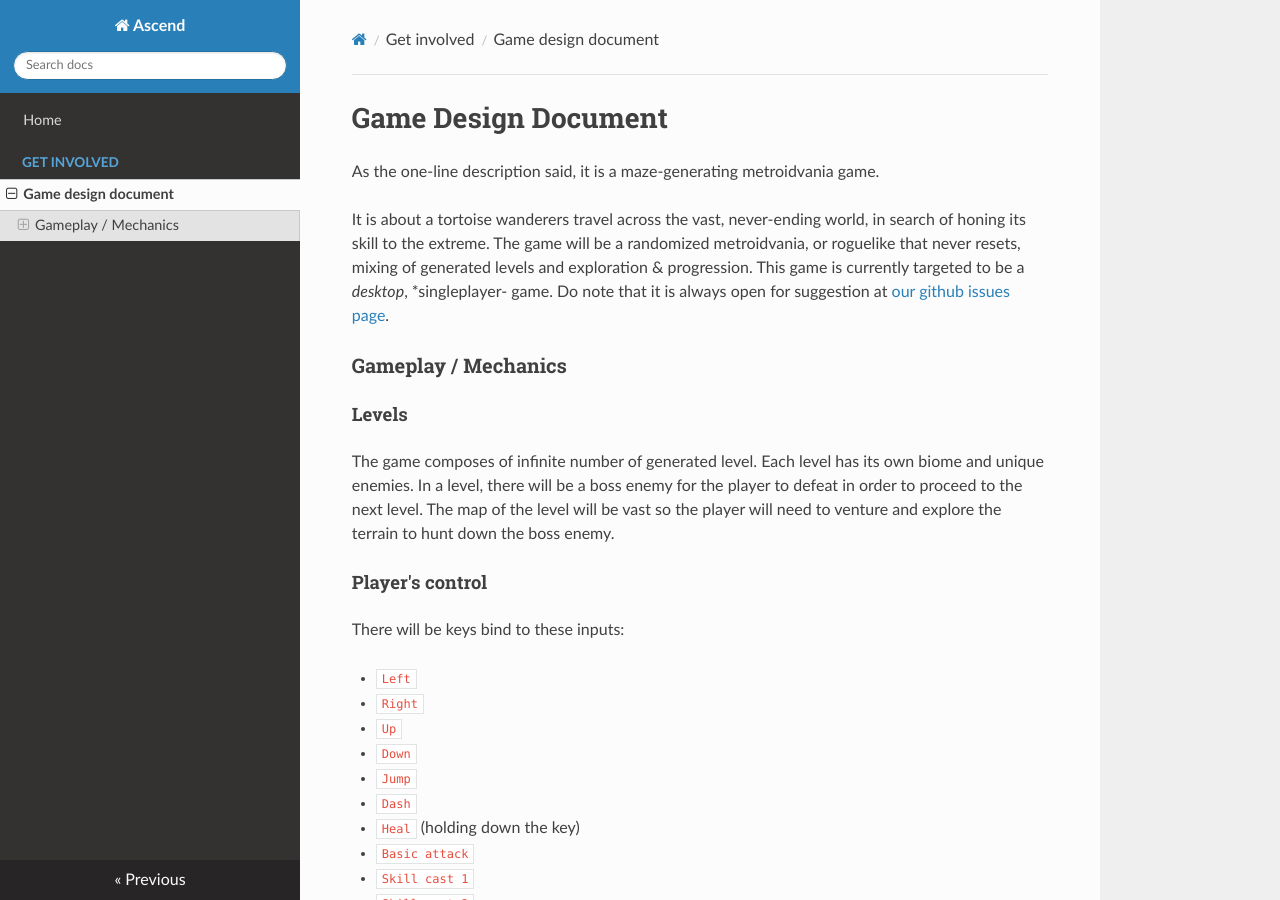
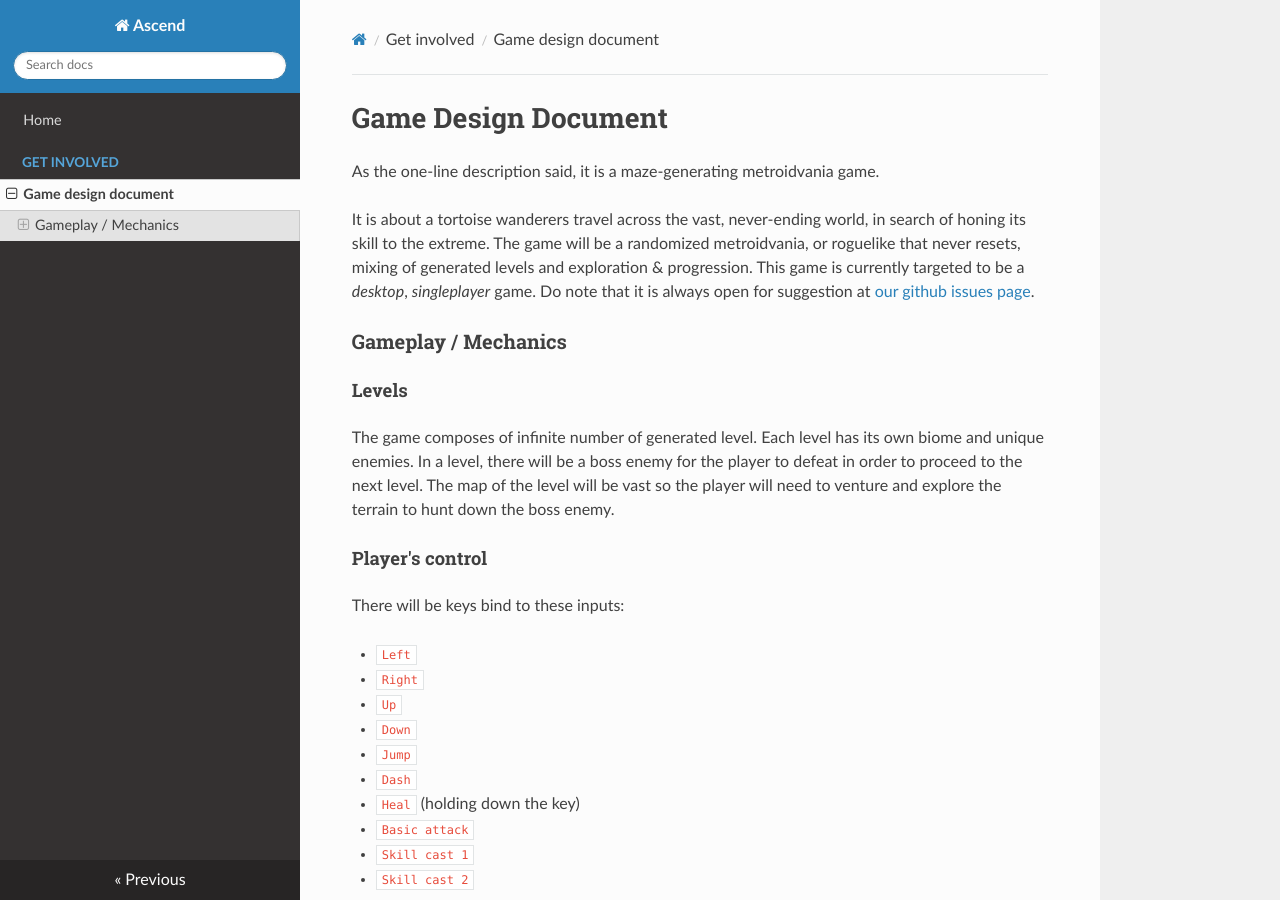
Before and after one commit to RechieKho/ascend, an MkDocs documentation site: the page built from docs/game-design-document.md, in a window 1280 px wide and 900 px high. Built offline with MkDocs 1.6.1, drawn with Linux system fonts in a browser that asks for light colours; nearby versions of some CDN libraries.

```diff
--- a/docs/game-design-document.md
+++ b/docs/game-design-document.md
@@ -5,7 +5,7 @@ It is about a tortoise wanderers travel across the vast, never-ending world,
 in search of honing its skill to the extreme. The game will be a randomized
 metroidvania, or roguelike that never resets, mixing of generated levels and
 exploration & progression. This game is currently targeted to be a *desktop*,
-*singleplayer- game. Do note that it is always open for suggestion at [our github
+*singleplayer* game. Do note that it is always open for suggestion at [our github
 issues page](https://github.com/RechieKho/ascend/issues).
 
 
```
